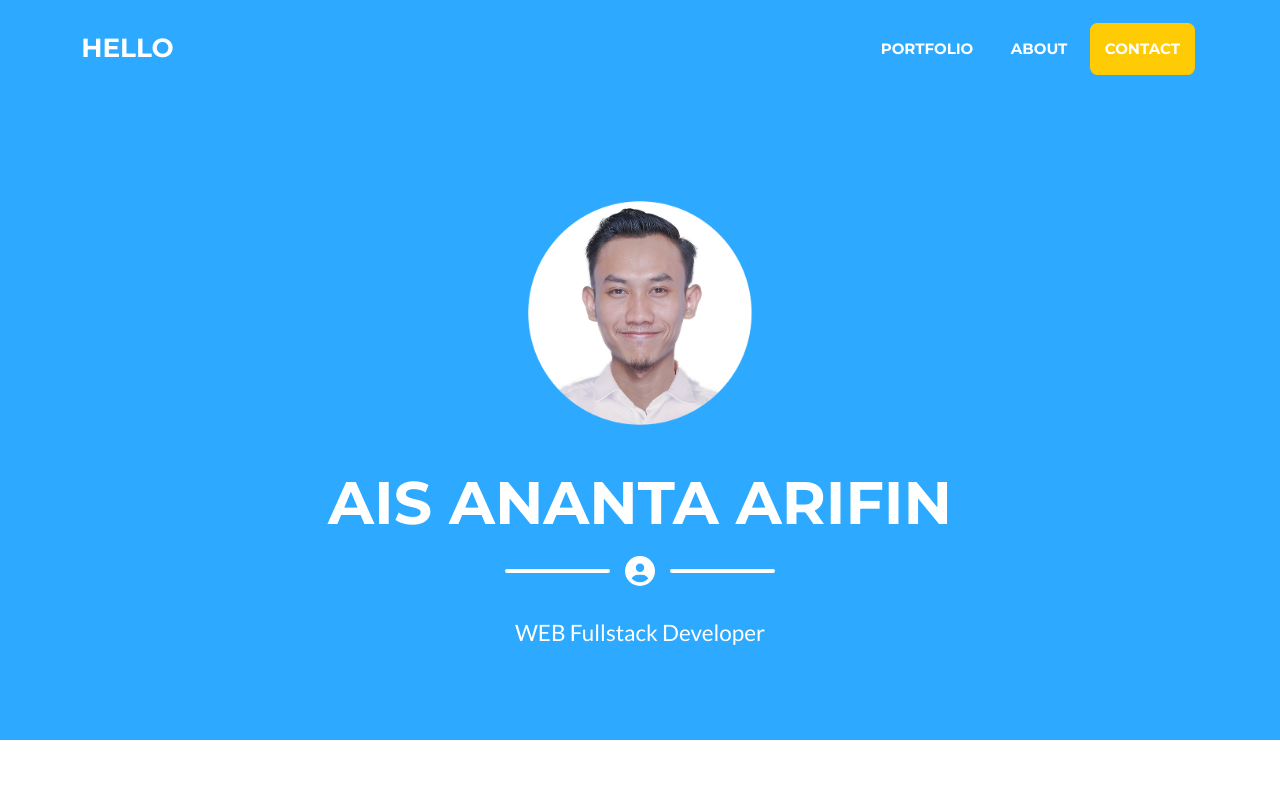
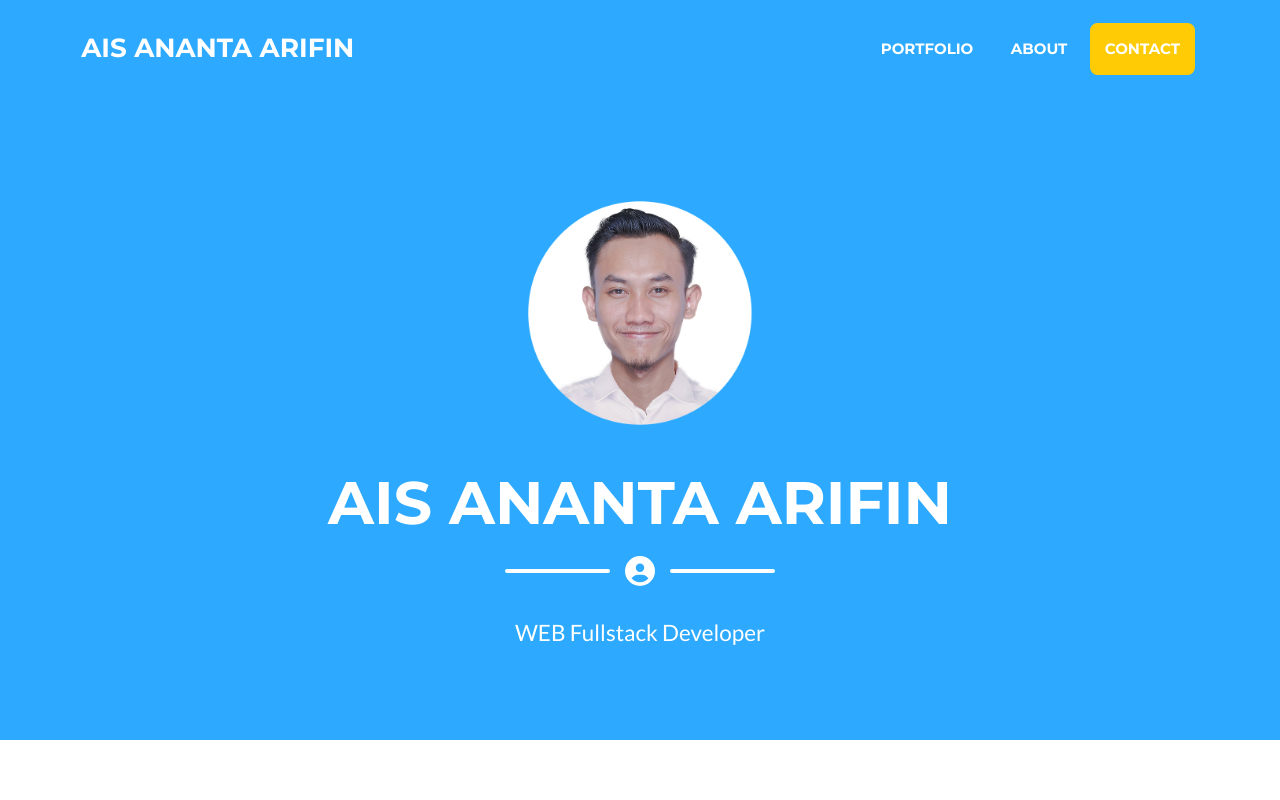
Before and after one commit to ananta23/portofolio, a plain HTML site: page index.html in a window 1280 px wide. Shown: the top 800 px of the page. Drawn offline with nearby package versions, Linux system fonts and the light colour scheme.

Commit message:
Update index.html

```diff
--- a/index.html
+++ b/index.html
@@ -24,7 +24,7 @@
         <!-- Navigation-->
         <nav class="navbar navbar-expand-lg bg-primary text-uppercase fixed-top" id="mainNav">
             <div class="container">
-                <a class="navbar-brand" href="#page-top">Hello</a>
+                <a class="navbar-brand" href="#page-top">AIS ANANTA ARIFIN</a>
                 <button class="navbar-toggler text-uppercase font-weight-bold bg-primary text-black rounded" type="button" data-bs-toggle="collapse" data-bs-target="#navbarResponsive" aria-controls="navbarResponsive" aria-expanded="false" aria-label="Toggle navigation">
                     Menu
                     <i class="fas fa-bars"></i>
```
